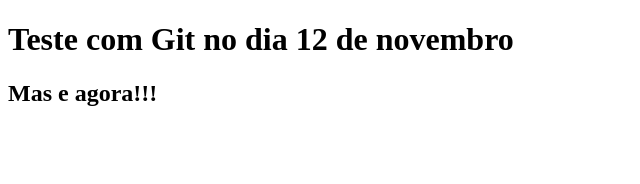
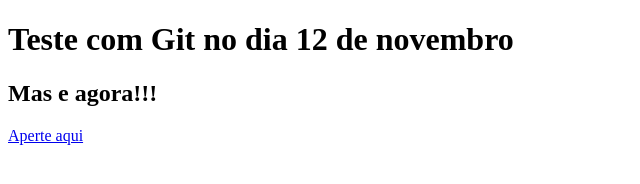
Before and after one commit to pedroarturbarbacena/TesteComGit, a plain HTML site: page index.html in a window 1280 px wide. Shown: the full height of the page, 0-640 px from the left. Drawn offline with Linux system fonts and the light colour scheme.

Commit message:
#coment Adicionei um link #time 10m

```diff
--- a/index.html
+++ b/index.html
@@ -6,5 +6,8 @@
 <body>
 	<h1>Teste com Git no dia 12 de novembro</h1>
 	<h2>Mas e agora!!!</h2>
+
+	<a href="www.google.com">Aperte aqui
+
 </body>
 </html>
```
